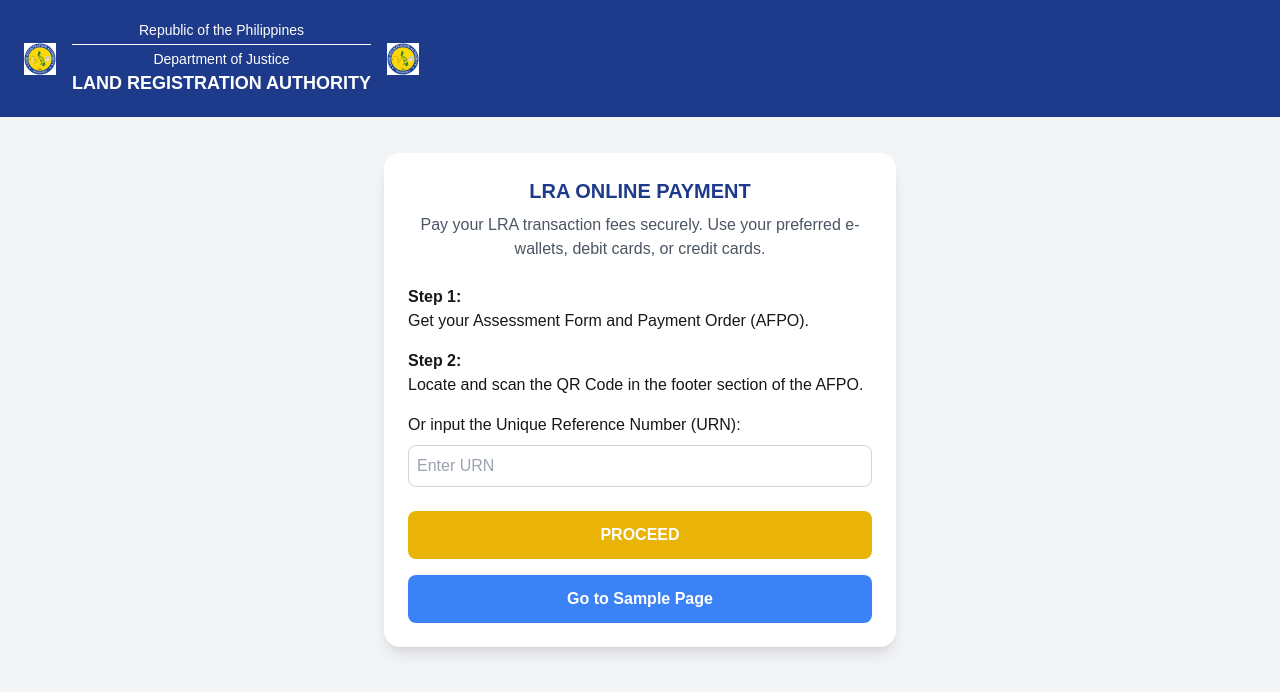
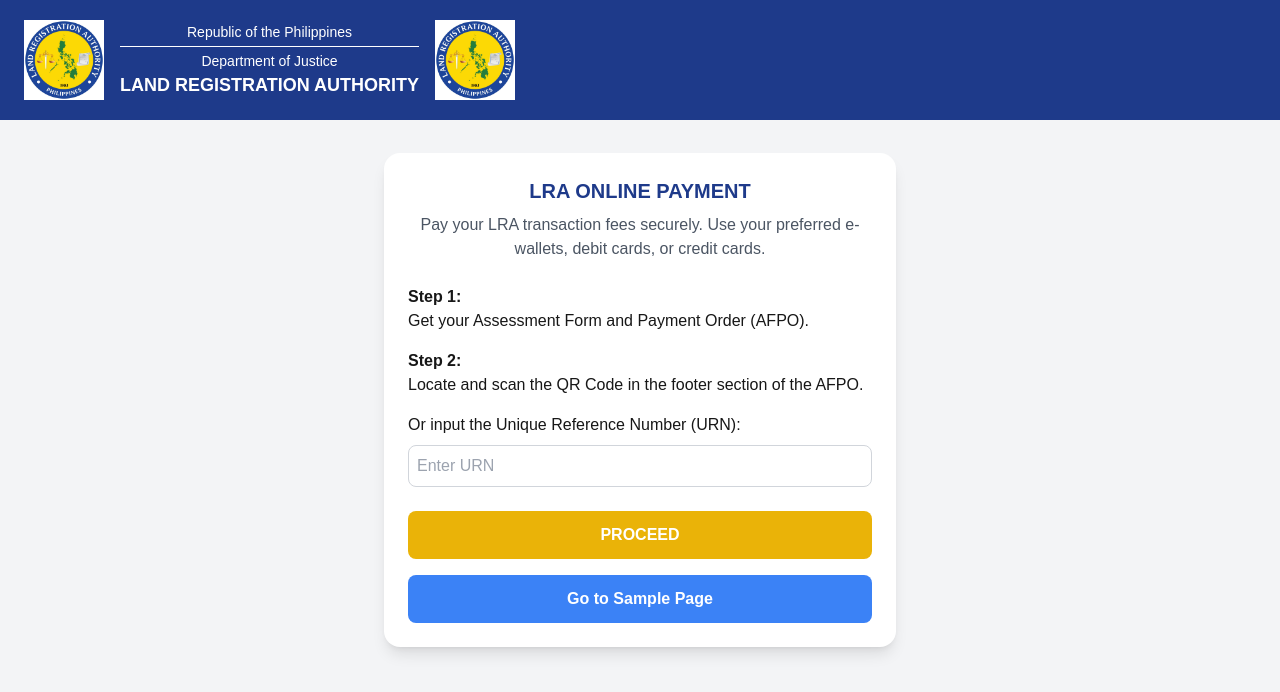
Before and after one commit to kobekobe0/cashless, a Next.js app: page / in a window 1280 px wide. Shown: the top 692 px of the page. Built offline with nearby package versions, Linux system fonts and the light colour scheme.

Commit message:
Fixed icon placeholder size.

```diff
--- a/app/layout.js
+++ b/app/layout.js
@@ -13,7 +13,7 @@
               {/* Left Logo */}
               {/* Replace the right logo as needed
                   Icon placeholder is located in public > icons > placeholder.png */}
-              <Image src="/icons/LAR Logo.jpg" alt="Left Icon" width={32} height={32} />
+              <Image src="/icons/LAR Logo.jpg" alt="Left Icon" width={80} height={32} />
 
               {/* Centered Text (Now Multi-Line) */}
               <div className="text-center">
@@ -26,7 +26,7 @@
               {/* Right Logo */}
               {/* Replace the right logo as needed
                   Icon placeholder is located in public > icons > placeholder.png */}
-              <Image src="/icons/LAR Logo.jpg" alt="Right Icon" width={32} height={32} />
+              <Image src="/icons/LAR Logo.jpg" alt="Right Icon" width={80} height={32} />
             </div>
           </div>
 
```
